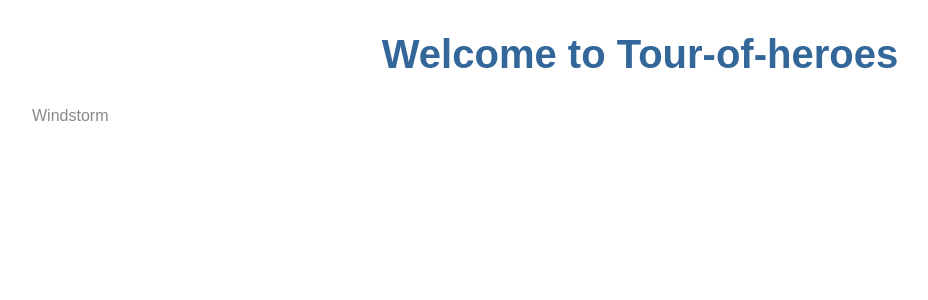
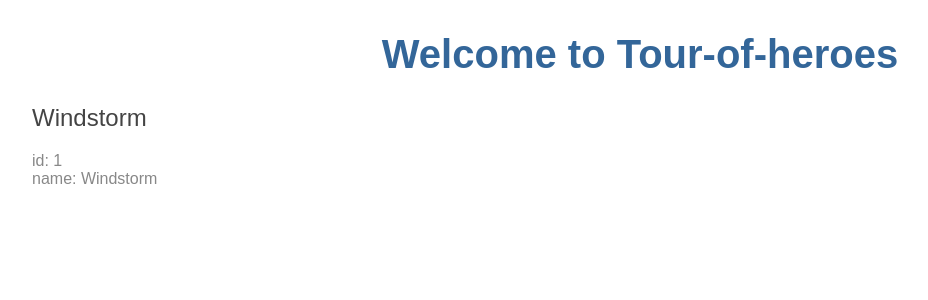
Before and after one commit to ekemherve/AngularProjectTourOfHeroes, an Angular app: page / in a window 1280 px wide. Shown: the top 300 px of the page, without its empty margins (0-928 px from the left). Built offline with nearby package versions, Linux system fonts and the light colour scheme.

Commit message:
first class + initialization + instantiation

```diff
--- /dev/null
+++ b/src/app/hero.ts
@@ -0,0 +1,4 @@
+export class Hero {
+  id: number;
+  name: string;
+}
--- a/src/app/heroes/heroes.component.html
+++ b/src/app/heroes/heroes.component.html
@@ -1,2 +1,4 @@
-<!--Les doubles accollades traduisent : l'interpolation-->
-{{hero}}
+<!--Les doubles accollades traduisent : l'interpolation => binding( fonctionne aussi avec une methode)-->
+<h2><div>{{hero.name}}</div></h2>
+<div><span>id: {{hero.id}}</span></div>
+<div><span>name: {{hero.name}}</span></div>
--- a/src/app/heroes/heroes.component.ts
+++ b/src/app/heroes/heroes.component.ts
@@ -1,4 +1,5 @@
 import { Component, OnInit } from '@angular/core';
+import { Hero } from '../hero';
 
 @Component({
   selector: 'app-heroes',
@@ -8,7 +9,10 @@ import { Component, OnInit } from '@angular/core';
 export class HeroesComponent implements OnInit {
 
 
-  hero = 'Windstorm';
+  hero: Hero = {
+    id: 1,
+    name: 'Windstorm'
+  };
 
   constructor() { }
 
```
